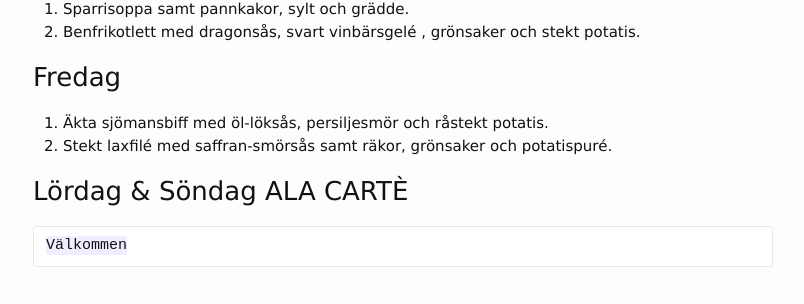
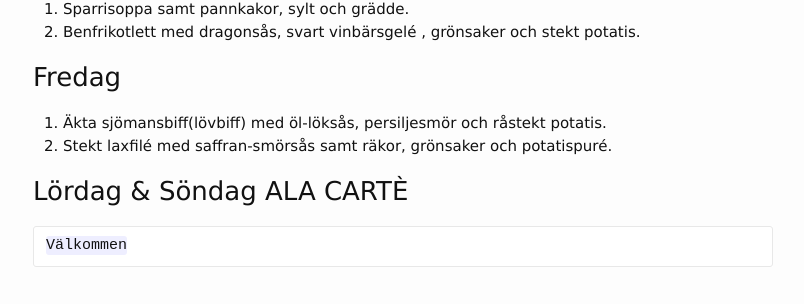
Before and after one commit to FarInn62/farinn62.github.io, a Jekyll site: the page built from lunch.md, in a window 1280 px wide. Shown: the part 605-909 px from the top of the page, without its empty margins (237-1041 px from the left). Built offline with Jekyll 4.4.1, drawn with Linux system fonts in a browser that asks for light colours.

Commit message:
Update lunch.md

```diff
--- a/lunch.md
+++ b/lunch.md
@@ -28,7 +28,7 @@ OBS.PÅ GRUND AV CORONA: Boka och Hämta gärna maten istället, du är välkomm
 2. Benfrikotlett med dragonsås, svart vinbärsgelé , grönsaker och stekt potatis.
 
 ### Fredag
-1. Äkta sjömansbiff med öl-löksås, persiljesmör och råstekt potatis.
+1. Äkta sjömansbiff(lövbiff) med öl-löksås, persiljesmör och råstekt potatis.
 2. Stekt laxfilé med saffran-smörsås samt räkor, grönsaker och potatispuré.
 
 
```
